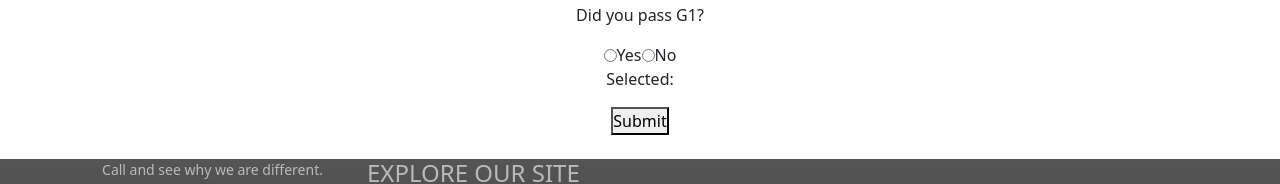
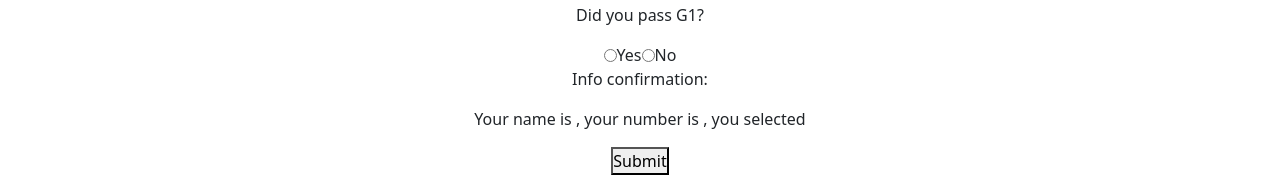
Before and after one commit to mpa-mxiang/drive-web, a React (Create React App) app in the folder my-app/: page /booking in a window 1280 px wide. Shown: the part 184-368 px from the top of the page. Built offline with nearby package versions, Linux system fonts and the light colour scheme; the HTML template or start-up script is replaced by a standard one.

Commit message:
Update Booking.js

```diff
--- a/my-app/src/pages/Booking.js
+++ b/my-app/src/pages/Booking.js
@@ -81,15 +81,12 @@ export default class SignUpForm extends React.Component {
 
     // submit the data...
   }
-  handleDate = (date) => {
-    return format(date.startTime, 'cccc, LLLL do h:mm a')
+  handleDate = (startTimeEventEmit) => {
+    this.setState({ date: format(startTimeEventEmit.startTime, 'cccc, LLLL do h:mm a') });
+    return;
   }
-
   render() {
     const { errors } = this.state;
-    <button
-      onClick={() => this.setState({ count: this.state.count + 1 })}
-    ></button>;
     return (
       <div className="Booking">
         <ScheduleMeeting
@@ -98,7 +95,7 @@ export default class SignUpForm extends React.Component {
           eventDurationInMinutes={120}
           eventStartTimeSpreadInMinutes={0}
           availableTimeslots={availableTimeslots}
-          onStartTimeSelect={evt => this.setState({ date: evt.startTime.onChange })}
+          onStartTimeSelect={this.handleDate}
           onNoFutureTimesAvailable={console.log}
         />
         <div className="center">
@@ -166,8 +163,8 @@ export default class SignUpForm extends React.Component {
               />
               <span>No</span>
             </div>
-            <p>Selected:</p>
-            <p>{this.state.date}</p>
+            <p>Info confirmation:</p>
+            <p>Your name is {this.state.name}, your number is {this.state.number}, you selected {this.state.date}</p>
             <div className="center">
               <button type="submit" onClick>
                 Submit
```
